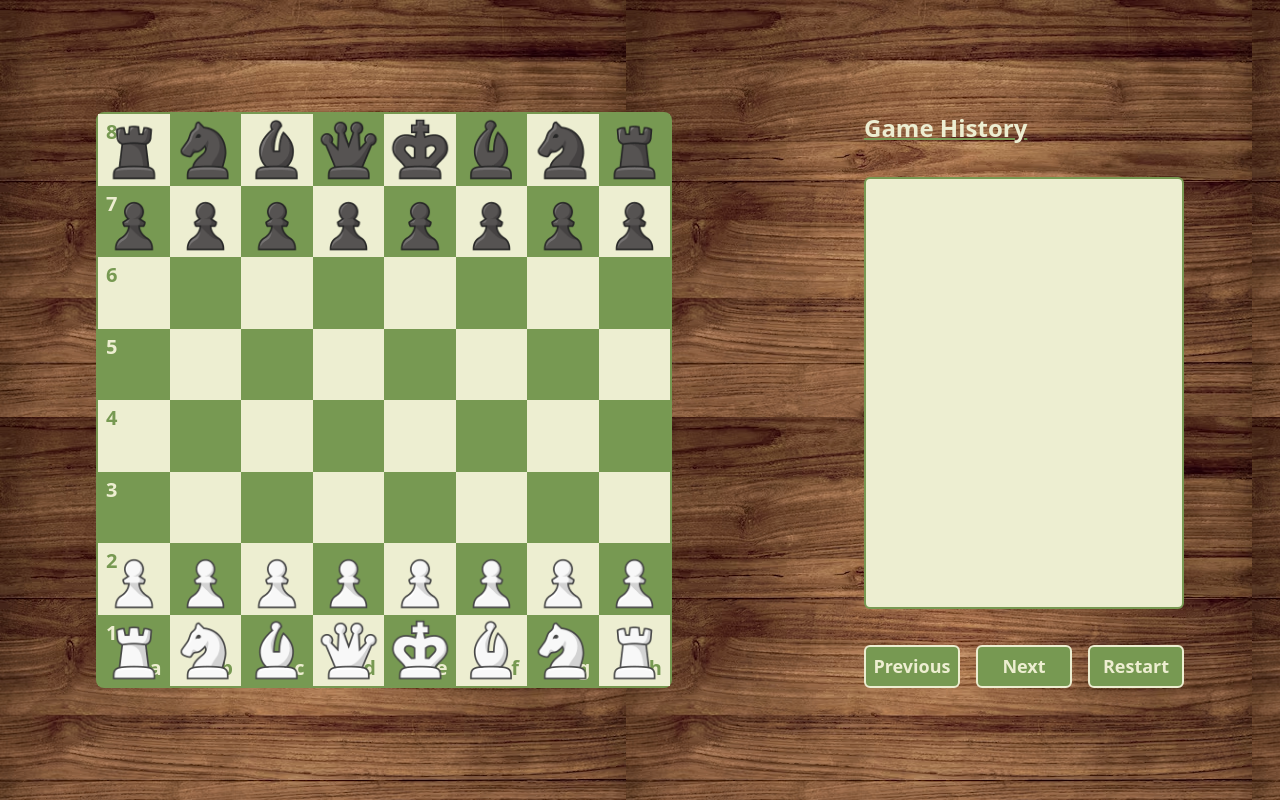
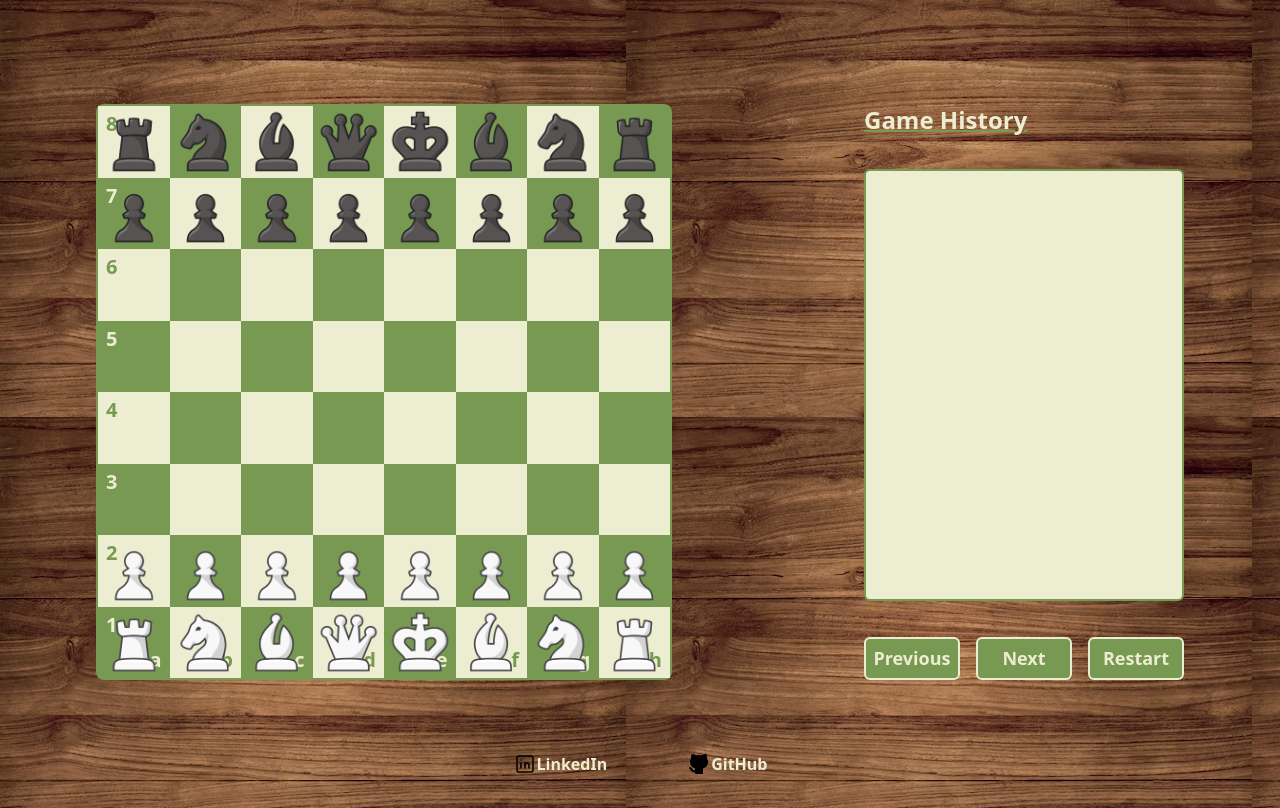
Before and after one commit to AitorMelero/chess-game, a React (Vite) app: page / in a window 1280 px wide. Built offline with nearby package versions, Linux system fonts and the light colour scheme.

Commit message:
Feat: Incluir footer sin estilos

```diff
--- a/src/App.tsx
+++ b/src/App.tsx
@@ -2,6 +2,7 @@ import { useState } from 'react'
 import { Chessboard } from './components/Chessboard'
 import { AppModel } from './model/AppModel'
 import { GameHistory } from './components/GameHistory'
+import { Footer } from './components/Footer'
 
 const App = (): JSX.Element => {
   const [appModel] = useState(new AppModel())
@@ -19,10 +20,14 @@ const App = (): JSX.Element => {
   }
 
   return (
-    <main className="flex flex-col content-around items-center justify-around py-8 lg:py-0 lg:flex-row min-h-[100vh] bg-[url('/assets/bg.avif')]">
-      <Chessboard chessboardModel={appModel.chessboard}/>
-      <GameHistory goPreviousPlay={goPreviousPlay} goNextPlay={goNextPlay} restart={restart} />
-    </main>
+    <div className="py-8 min-h-[100vh] bg-[url('/assets/bg.avif')]">
+      <main className="flex flex-col content-around items-center justify-around py-8 lg:flex-row min-h-[90vh]">
+        <Chessboard chessboardModel={appModel.chessboard}/>
+        <GameHistory goPreviousPlay={goPreviousPlay} goNextPlay={goNextPlay} restart={restart} />
+      </main>
+
+      <Footer />
+    </div>
   )
 }
 
--- /dev/null
+++ b/src/components/Footer.tsx
@@ -0,0 +1,18 @@
+import { Link } from './Link'
+
+export const Footer: React.FC = () => {
+  return (
+    <footer className="flex flex-row justify-center">
+      <Link
+        name="LinkedIn"
+        url="https://www.linkedin.com/in/aitor-melero-pic%C3%B3n-678105293/"
+        svg="/assets/brand-linkedin.svg"
+      />
+      <Link
+        name="GitHub"
+        url="https://github.com/AitorMelero"
+        svg="/assets/brand-github-filled.svg"
+      />
+    </footer>
+  )
+}
--- /dev/null
+++ b/src/components/Link.tsx
@@ -0,0 +1,14 @@
+interface Props {
+  name: string
+  url: string
+  svg: string
+}
+
+export const Link: React.FC<Props> = ({ name, url, svg }) => {
+  return (
+    <a href={url} className="mx-10 font-semibold flex flex-row text-light-square">
+      <img src={svg} alt={`${name} image`} />
+      <span>{name}</span>
+    </a>
+  )
+}
```
Also changed, not shown: public/assets/brand-github-filled.svg (added), public/assets/brand-linkedin.svg (added).
